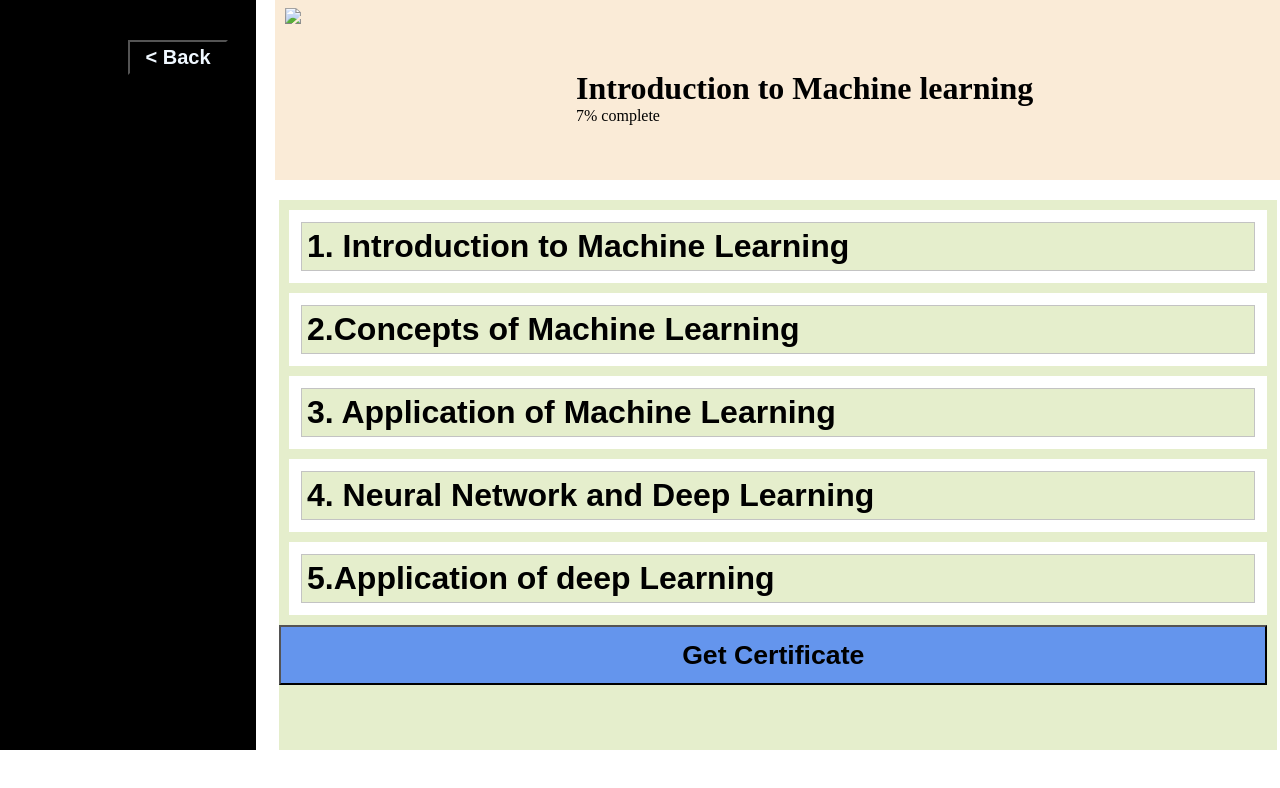
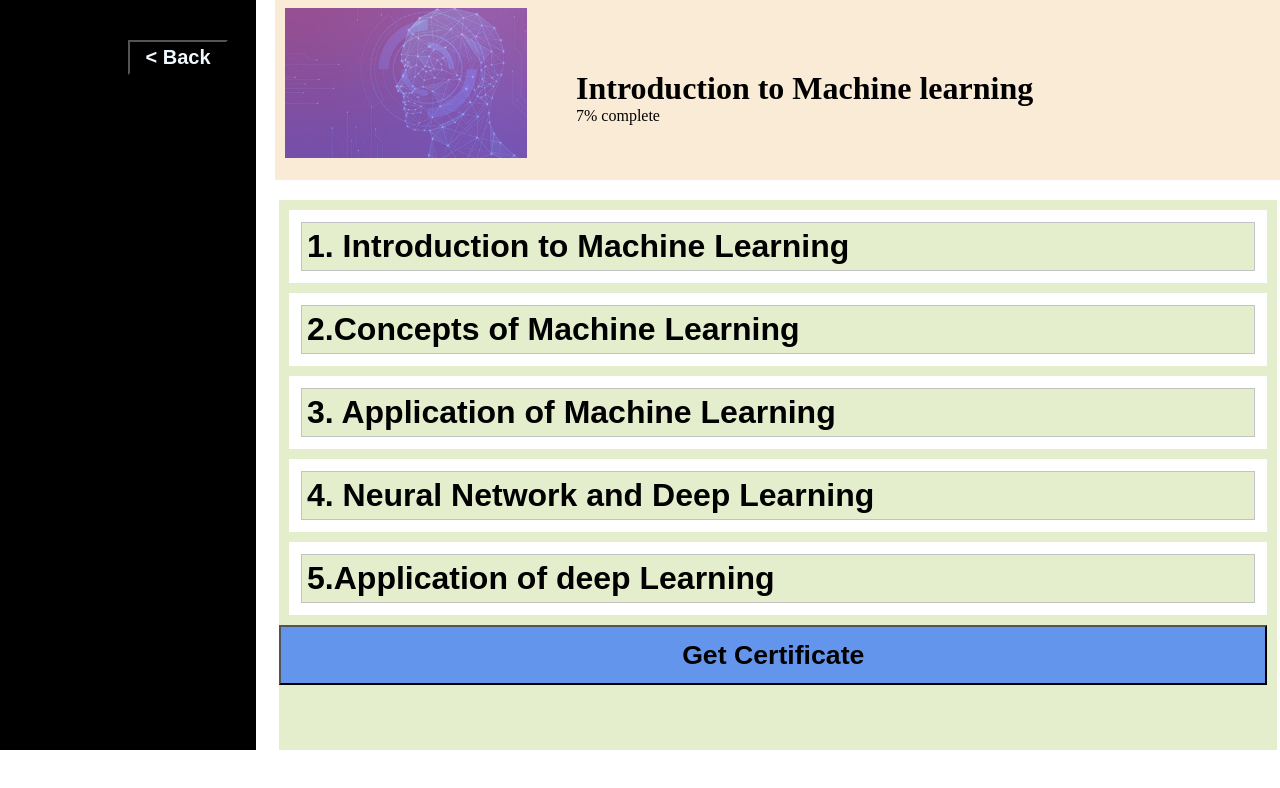
Before and after one commit to imsandip10/tute-assign, a plain HTML site: page index.html in a window 1280 px wide. Drawn offline with Linux system fonts and the light colour scheme.

Commit message:
Update index.html

```diff
--- a/index.html
+++ b/index.html
@@ -54,7 +54,7 @@ $(document).ready(function(){
     </div>
     <div class="head fr">
         <div class="img fl">
-            <img src="image/Introduction-to-Machine-Learning.png" height="150px" >
+            <img src="Introduction-to-Machine-Learning.png" height="150px" >
 
         </div>
         <div class="word fr">
```
